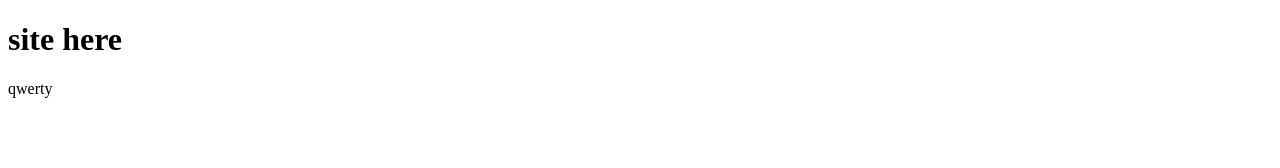
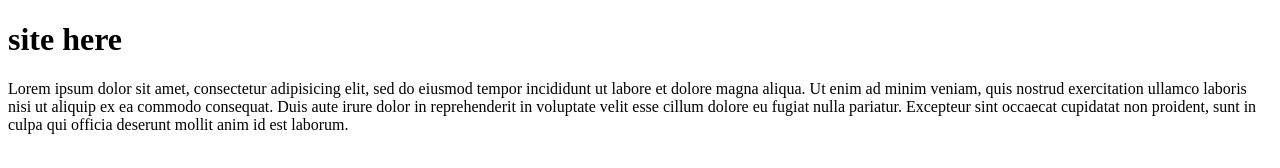
Before and after one commit to garo4/SleptsovISIP19, a plain HTML site: page index.html in a window 1280 px wide. Drawn offline with Linux system fonts and the light colour scheme.

Commit message:
third commit

```diff
--- a/index.html
+++ b/index.html
@@ -6,6 +6,11 @@
 </head>
 <body>
 	<h1>site here</h1>
-	<p>qwerty</p>
+	<p>Lorem ipsum dolor sit amet, consectetur adipisicing elit, sed do eiusmod
+	tempor incididunt ut labore et dolore magna aliqua. Ut enim ad minim veniam,
+	quis nostrud exercitation ullamco laboris nisi ut aliquip ex ea commodo
+	consequat. Duis aute irure dolor in reprehenderit in voluptate velit esse
+	cillum dolore eu fugiat nulla pariatur. Excepteur sint occaecat cupidatat non
+	proident, sunt in culpa qui officia deserunt mollit anim id est laborum.</p>
 </body>
 </html>
```
